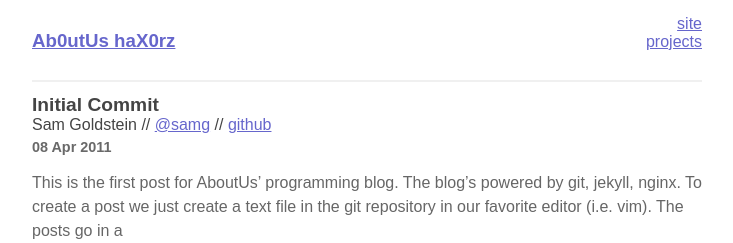
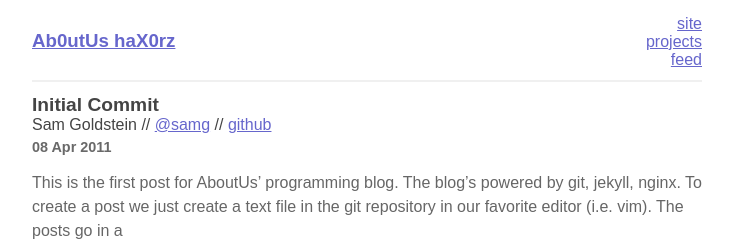
Before and after one commit to AboutUs/devblog, a Jekyll site: the page built from _posts/2011-04-08-initial-commit.markdown, in a window 1280 px wide. Shown: the top 243 px of the page, without its empty margins (273-1006 px from the left). Built offline with Jekyll 4.4.1, drawn with Linux system fonts in a browser that asks for light colours; Markdown is read by kramdown in place of the engine named in the settings.

Commit message:
Added feedburner link, extracted header

```diff
--- /dev/null
+++ b/_includes/header.html
@@ -0,0 +1,8 @@
+<div id='header'>
+  <h3>
+    <a href="/">Ab0utUs haX0rz</a>
+  </h3>
+  <span><a href="http://www.aboutus.org">site</a></span>
+  <span><a href="http://github.com/AboutUs">projects</a></span>
+  <span><a href="http://feeds.feedburner.com/DevAboutusorg">feed</a></span>
+</div>
--- a/_layouts/post.html
+++ b/_layouts/post.html
@@ -5,13 +5,7 @@
   </head>
   <body>
     <div id='container'>
-      <div id='header'>
-        <h3>
-          <a href="/">Ab0utUs haX0rz</a>
-        </h3>
-        <span><a href="http://www.aboutus.org">site</a></span>
-        <span><a href="http://github.com/AboutUs">projects</a></span>
-      </div>
+      {% include header.html %}
 
       <div id='content'>
         <div class="posts">
```
Also changed, not shown: _layouts/default.html (+1 -8 lines), 3 other files.
